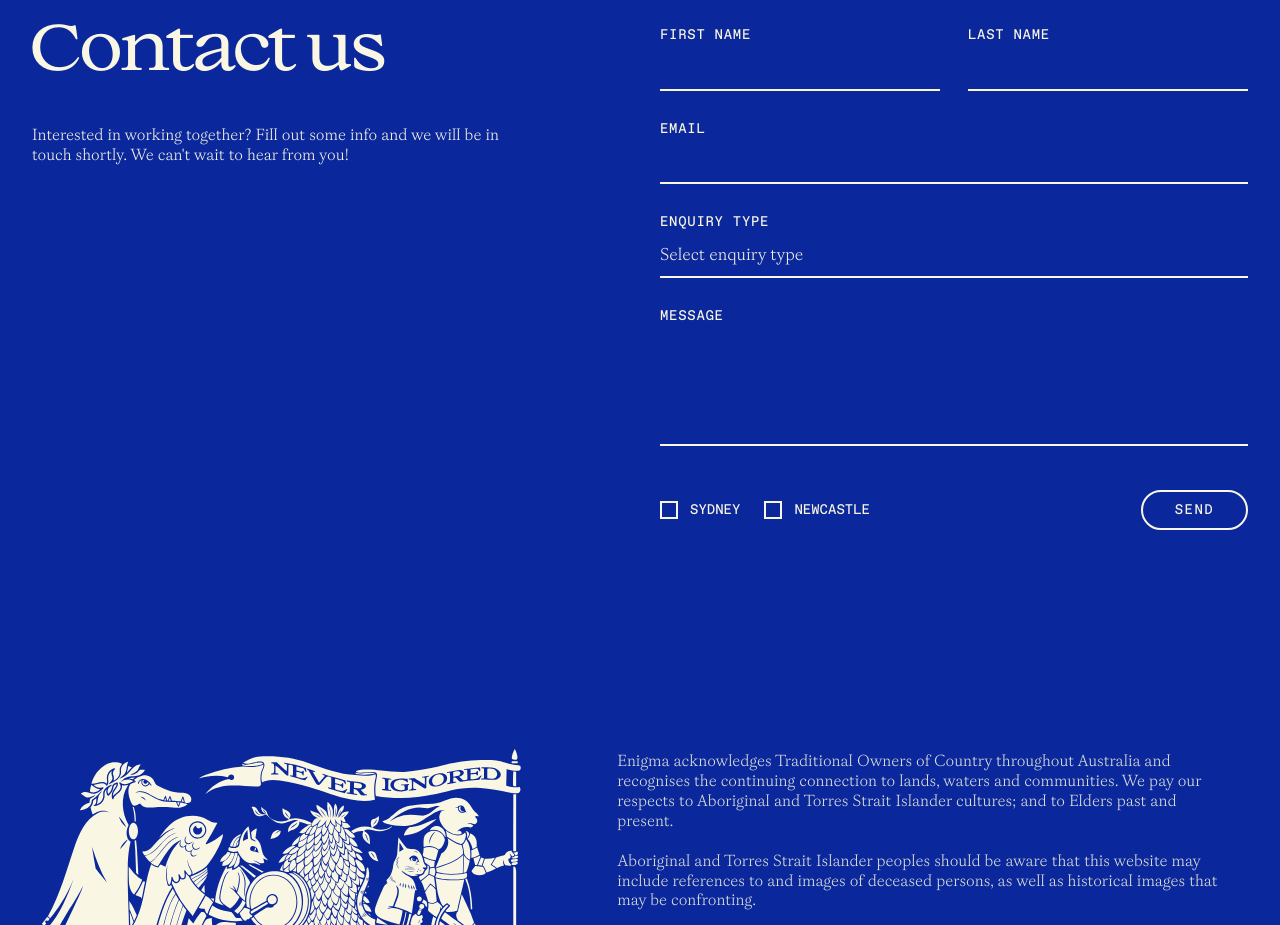
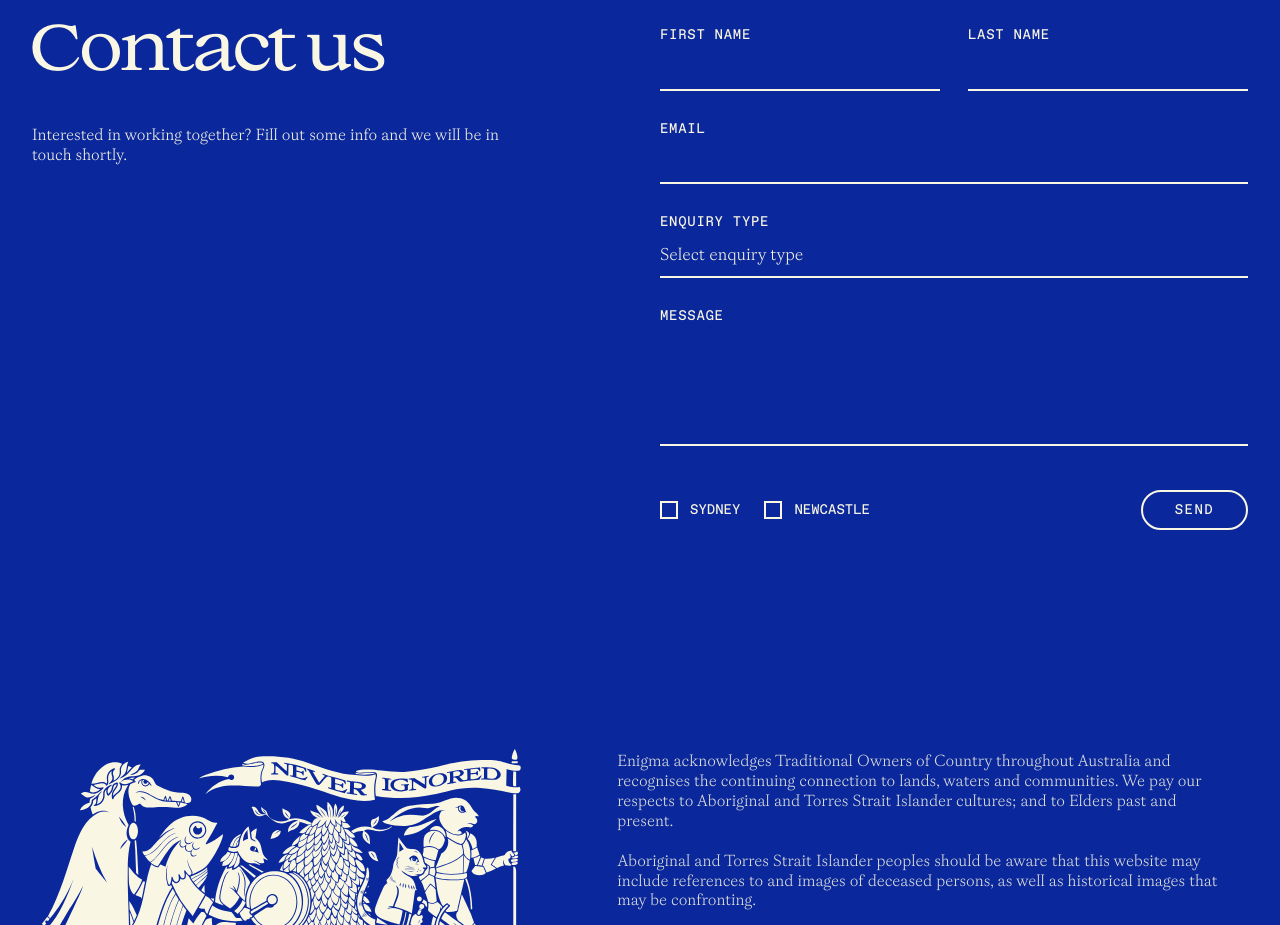
Before and after one commit to Enigma-Communication/enigma-holding-page, a React (Vite) app: page / in a window 1280 px wide. Shown: the part 2080-3005 px from the top of the page. Built offline with nearby package versions, Linux system fonts and the light colour scheme.

Commit message:
Update contact copy

```diff
--- a/src/app/components/ContactForm.tsx
+++ b/src/app/components/ContactForm.tsx
@@ -254,7 +254,7 @@ export function ContactForm({
             className="text-[15px] leading-[1.26] md:text-[16px] md:leading-[1.24] max-w-md md:max-w-[30rem]"
             style={{ color: textColor, fontFamily: "'ABCGaisyr-Light', sans-serif" }}
           >
-            Interested in working together? Fill out some info and we will be in touch shortly. We can't wait to hear from you!
+            Interested in working together? Fill out some info and we will be in touch shortly.
           </p>
         </div>
 
```
